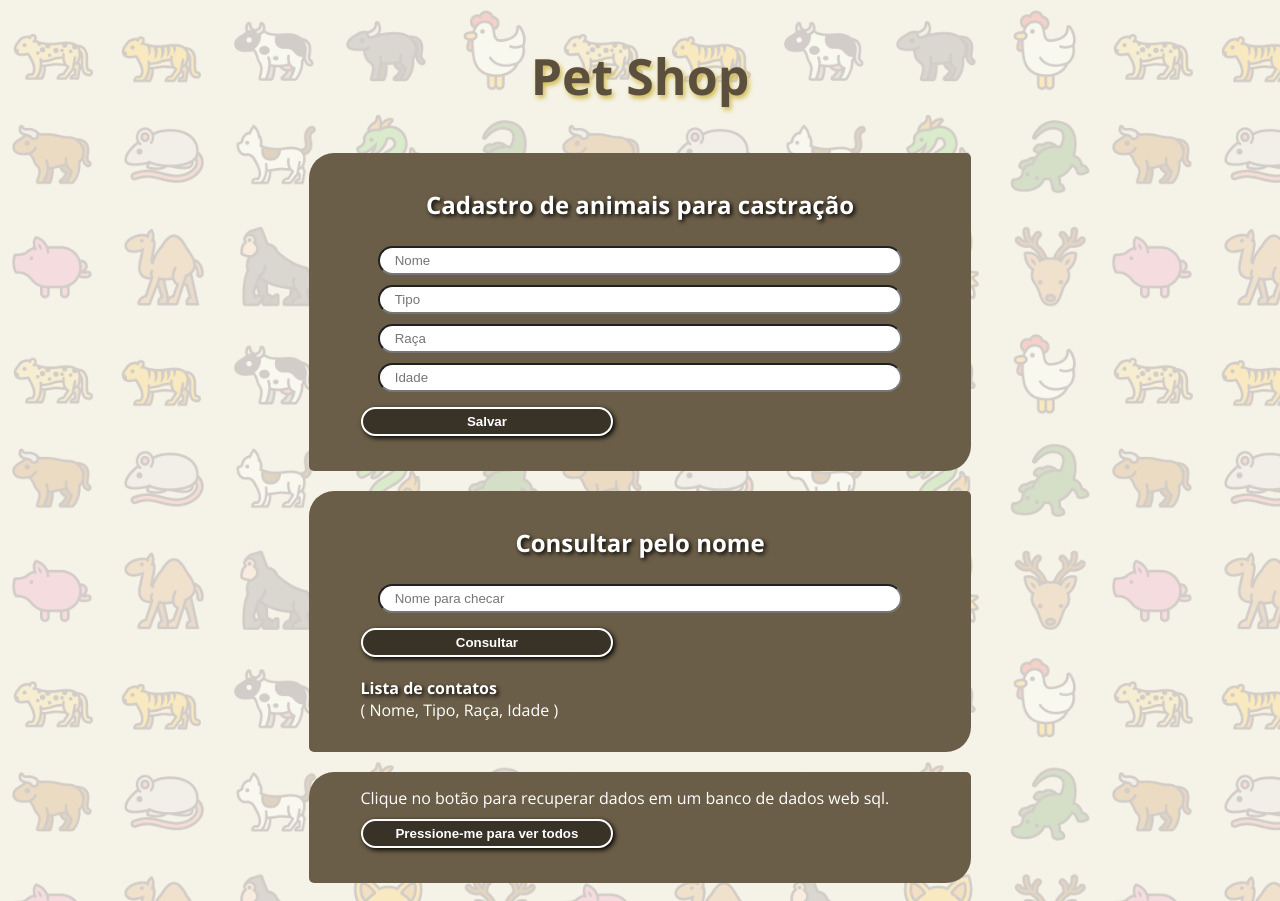
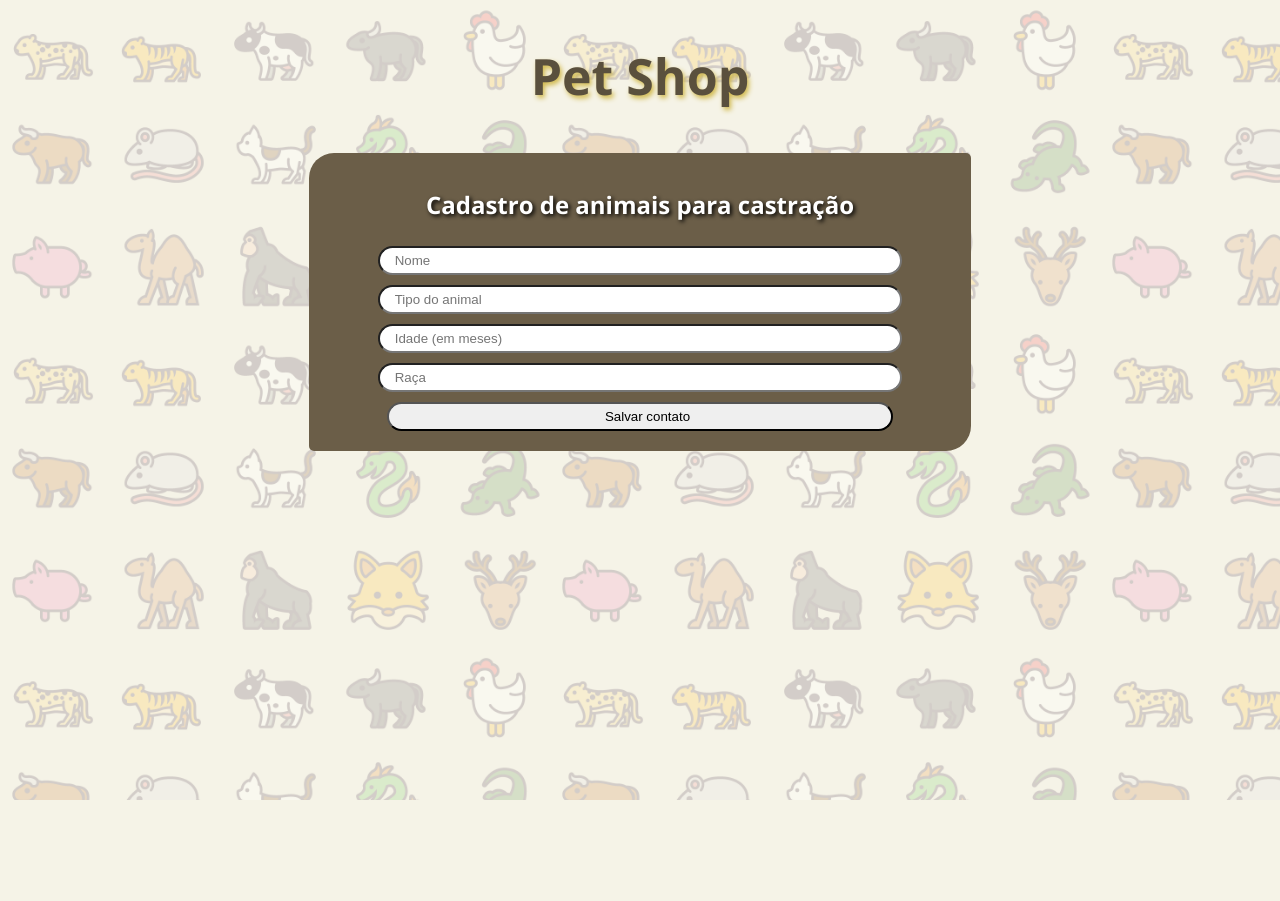
Before and after one commit to antonioalberto-dev/disciplina-programacao-web, a PHP site: page / in a window 1280 px wide. After the commit the page ends 800 px from the top, so only its background shows below. Run offline with PHP 8.4, Linux system fonts and the light colour scheme.

Commit message:
modificando banco de dados

```diff
--- a/parte5/database.js
+++ b/parte5/database.js
@@ -10,14 +10,14 @@ var db = openDatabase("petshop", "1.0", "Pet Shop", 32678);
 db.transaction(function (transaction) {
   transaction.executeSql("CREATE TABLE IF NOT EXISTS animais (" +
     "id INTEGER NOT NULL PRIMARY KEY AUTOINCREMENT," +
-    "nome TEXT NOT NULL, telefone INTEGER NOT NULL, endereço TEXT NOT NULL);");
+    "nome TEXT NOT NULL, idade INTEGER NOT NULL, raca TEXT, tipo TEXT NOT NULL);");
 });
 
 // Essa é a função salvar
-var salvarcontato = function (nome, telefone, endereço, successCallback) {
+var salvarcontato = function (nome, idade, raca, tipo, successCallback) {
   db.transaction(function (transaction) {
-    transaction.executeSql(("INSERT INTO animais (nome, telefone, endereço) VALUES (?, ?, ?);"),
-      [nome, telefone, endereço], function (transaction, results) { successCallback(results); }, errCallback);
+    transaction.executeSql(("INSERT INTO animais (nome, idade, raca, tipo) VALUES (?, ?, ?, ?);"),
+      [nome, idade, raca, tipo], function (transaction, results) { successCallback(results); }, errCallback);
   });
 };
 
@@ -43,7 +43,7 @@ $(function () {
     } else {
       $.each(results.rows, function (rowIndex) {
         var linha = results.rows.item(rowIndex);
-        list.append("<li>" + linha.nome + ", " + linha.telefone + ", " + linha.endereço + "</li>");
+        list.append("<li>" + linha.nome + ", " + linha.idade + ", " + linha.raca + "</li>");
       });
     }
   };
@@ -51,7 +51,7 @@ $(function () {
   // Substituir o formulário padrão apresentar em favor do nosso código
   form.submit(function (event) {
     event.preventDefault();
-    salvarcontato($('#nome').val(), $('#telefone').val(), $('#endereço').val(), function () {
+    salvarcontato($('#nome').val(), $('#idade').val(), $('#raca').val(), $('#tipo').val(), function () {
       alert("dados do contato " + $('#nome').val() + " salvos!");
     })
   });
--- a/parte5/index.html
+++ b/parte5/index.html
@@ -5,8 +5,7 @@
   <meta charset="UTF-8" />
   <title>Pet Shop</title>
   <link rel="stylesheet" href="style.css">
-  <script type="text/javascript" src="jquery.js"></script>
-
+  <script src="jquery.js"></script>
 </head>
 
 <body>
@@ -18,32 +17,13 @@
       <form class="centralizar">
         <h2>Cadastro de animais para castração</h2>
         <input type="text" id="nome" name="nome" class="name" placeholder="Nome" />
-        <input type="text" id="telefone" name="telefone" class="telefone" placeholder="Tipo" />
-        <input type="text" id="endereço" name="endereço" class="endereço" placeholder="Raça" />
-        <input type="text" id="sexo" name="sexo" class="sexo" placeholder="Idade" />
+        <input type="text" id="tipo" name="tipo" class="tipo" placeholder="Tipo do animal" />
+        <input type="text" id="idade" name="idade" class="idade" placeholder="Idade (em meses)" />
+        <input type="text" id="raca" name="raca" class="raca" placeholder="Raça" />
+        <input type="submit" value="Salvar contato" />
       </form>
-      <button type="submit">Salvar</button>
     </div>
 
-    <!-- Módulo consulta individual-->
-    <div class="container">
-      <div class="centralizar">
-        <h2>Consultar pelo nome</h2>
-        <input id="onde" name="onde" placeholder="Nome para checar" />
-      </div>
-      <button id="mostre-me" value="Consultar">Consultar</button>
-      <h4>Lista de contatos</h4>
-      <p>( Nome, Tipo, Raça, Idade )</p>
-      <ul id="nome-lista">
-
-      </ul>
-    </div>
-
-    <!-- Módulo Recuperar dados -->
-    <div class="container">
-      <p>Clique no botão para recuperar dados em um banco de dados web sql.</p>
-      <button onclick="recuperar()">Pressione-me para ver todos</button>
-    </div>
   </div>
   <script src="database.js"></script>
 </body>
--- a/parte5/style.css
+++ b/parte5/style.css
@@ -18,8 +18,8 @@ button {
   background-color: #383227;
   color: white;
   font-weight: bold;
-  width: 40%;
-  margin: 10px 0 20px 36.5px;
+  width: 60%;
+  margin: 10px 0 20px 0;
   padding: 5px;
   border: 2px solid white;
   border-radius: 20px;
```
